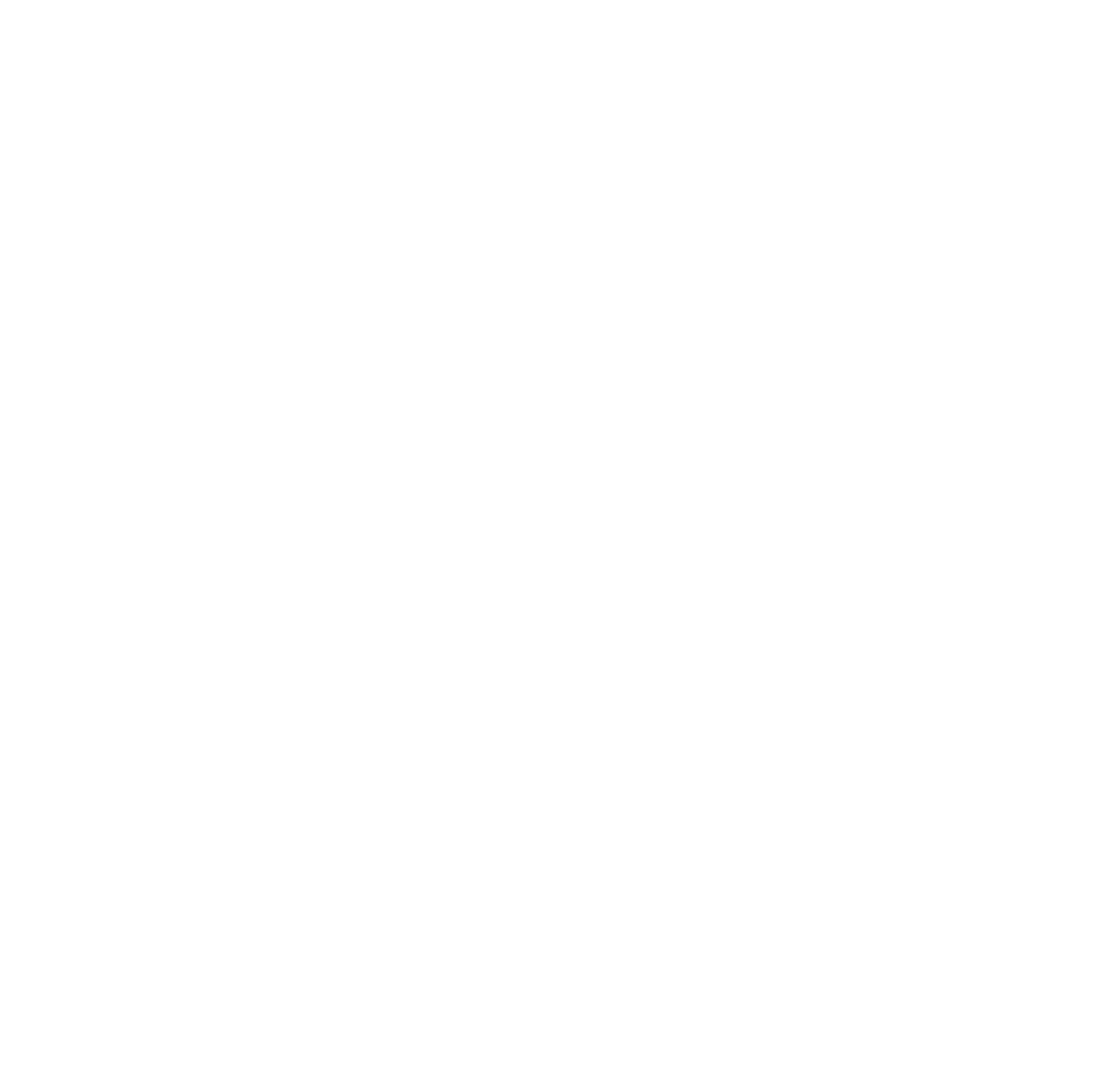
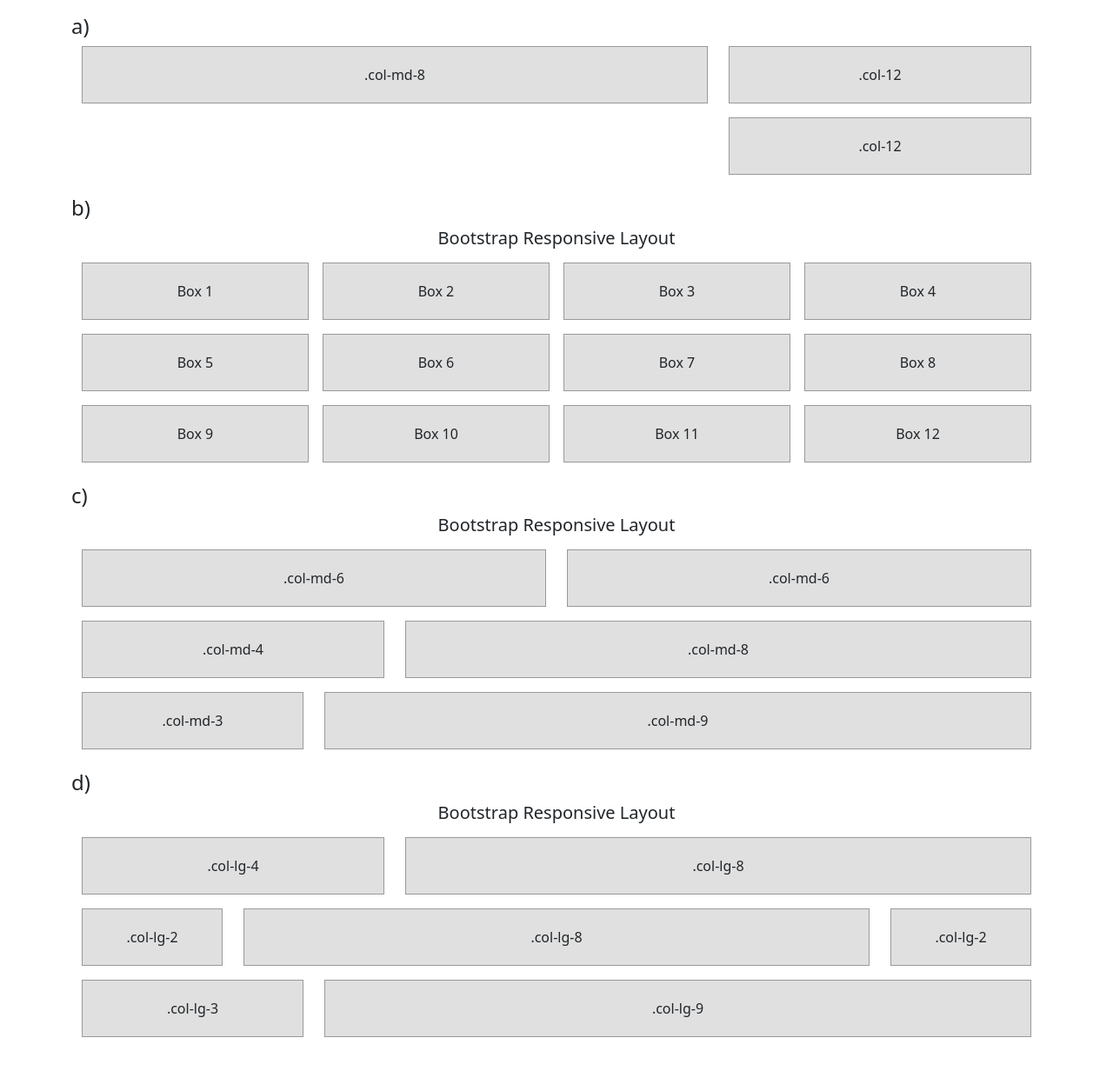
Before and after one commit to hungit2ka4/hungit2ka4.github.io, a plain HTML site: page Bai1.5.html in a window 1280 px wide. Shown: the whole page at 87% size. Before the commit the page ends 800 px from the top, so only its background shows below. Drawn offline with nearby package versions, Linux system fonts and the light colour scheme.

Commit message:
Update Bai1.5.html

```diff
--- a/Bai1.5.html
+++ b/Bai1.5.html
@@ -16,9 +16,17 @@
             integrity="sha384-T3c6CoIi6uLrA9TneNEoa7RxnatzjcDSCmG1MXxSR1GAsXEV/Dwwykc2MPK8M2HN"
             crossorigin="anonymous"
         />
+        <style>
+            .box {
+                background: #e0e0e0;
+                border: 1px solid #999;
+                text-align: center;
+                padding: 20px;
+            }
+        </style>
     </head>
 
-    <body>
+    <body class="p-3">
         <!-- sử dụng hệ thống lưới của bootstrap để xây dựng layout tương tự như hình
           minh họa, kết hợp với các điểm ngắt để đảm bảo giao diện phù hợp với nhiều kích thước
           màn hình. Yêu cầu:
@@ -30,7 +38,84 @@
             <!-- place navbar here -->
         </header>
         <main>
+           <div class="container">
+             <!-- a) -->
+             <h4>a)</h4>
+             <div class="container mb-4">
+                 <div class="row">
+                 <div class="col-md-8">
+                     <div class="box">.col-md-8</div>
+                 </div>
+                 <div class="col-md-4">
+                     <div class="row">
+                     <div class="col-12 mb-3">
+                         <div class="box">.col-12</div>
+                     </div>
+                     <div class="col-12">
+                         <div class="box">.col-12</div>
+                     </div>
+                     </div>
+                 </div>
+                 </div>
+             </div>
 
+             <!-- b) -->
+             <h4>b)</h4>
+             <div class="container mb-4">
+                 <h5 class="text-center mb-3">Bootstrap Responsive Layout</h5>
+                 <div class="row g-3">
+                 <div class="col-6 col-md-3"><div class="box">Box 1</div></div>
+                 <div class="col-6 col-md-3"><div class="box">Box 2</div></div>
+                 <div class="col-6 col-md-3"><div class="box">Box 3</div></div>
+                 <div class="col-6 col-md-3"><div class="box">Box 4</div></div>
+                 <div class="col-6 col-md-3"><div class="box">Box 5</div></div>
+                 <div class="col-6 col-md-3"><div class="box">Box 6</div></div>
+                 <div class="col-6 col-md-3"><div class="box">Box 7</div></div>
+                 <div class="col-6 col-md-3"><div class="box">Box 8</div></div>
+                 <div class="col-6 col-md-3"><div class="box">Box 9</div></div>
+                 <div class="col-6 col-md-3"><div class="box">Box 10</div></div>
+                 <div class="col-6 col-md-3"><div class="box">Box 11</div></div>
+                 <div class="col-6 col-md-3"><div class="box">Box 12</div></div>
+                 </div>
+             </div>
+
+             <!-- c) -->
+             <h4>c)</h4>
+             <div class="container mb-4">
+                 <h5 class="text-center mb-3">Bootstrap Responsive Layout</h5>
+                 <div class="row mb-3">
+                 <div class="col-md-6"><div class="box">.col-md-6</div></div>
+                 <div class="col-md-6"><div class="box">.col-md-6</div></div>
+                 </div>
+                 <div class="row mb-3">
+                 <div class="col-md-4"><div class="box">.col-md-4</div></div>
+                 <div class="col-md-8"><div class="box">.col-md-8</div></div>
+                 </div>
+                 <div class="row mb-3">
+                 <div class="col-md-3"><div class="box">.col-md-3</div></div>
+                 <div class="col-md-9"><div class="box">.col-md-9</div></div>
+                 </div>
+             </div>
+
+             <!-- d) -->
+             <h4>d)</h4>
+             <div class="container mb-4">
+                 <h5 class="text-center mb-3">Bootstrap Responsive Layout</h5>
+                 <div class="row mb-3">
+                 <div class="col-lg-4"><div class="box">.col-lg-4</div></div>
+                 <div class="col-lg-8"><div class="box">.col-lg-8</div></div>
+                 </div>
+                 <div class="row mb-3">
+                 <div class="col-lg-2"><div class="box">.col-lg-2</div></div>
+                 <div class="col-lg-8"><div class="box">.col-lg-8</div></div>
+                 <div class="col-lg-2"><div class="box">.col-lg-2</div></div>
+                 </div>
+                 <div class="row mb-3">
+                 <div class="col-lg-3"><div class="box">.col-lg-3</div></div>
+                 <div class="col-lg-9"><div class="box">.col-lg-9</div></div>
+                 </div>
+             </div>
+           </div>
         </main>
         <footer>
             <!-- place footer here -->
```
